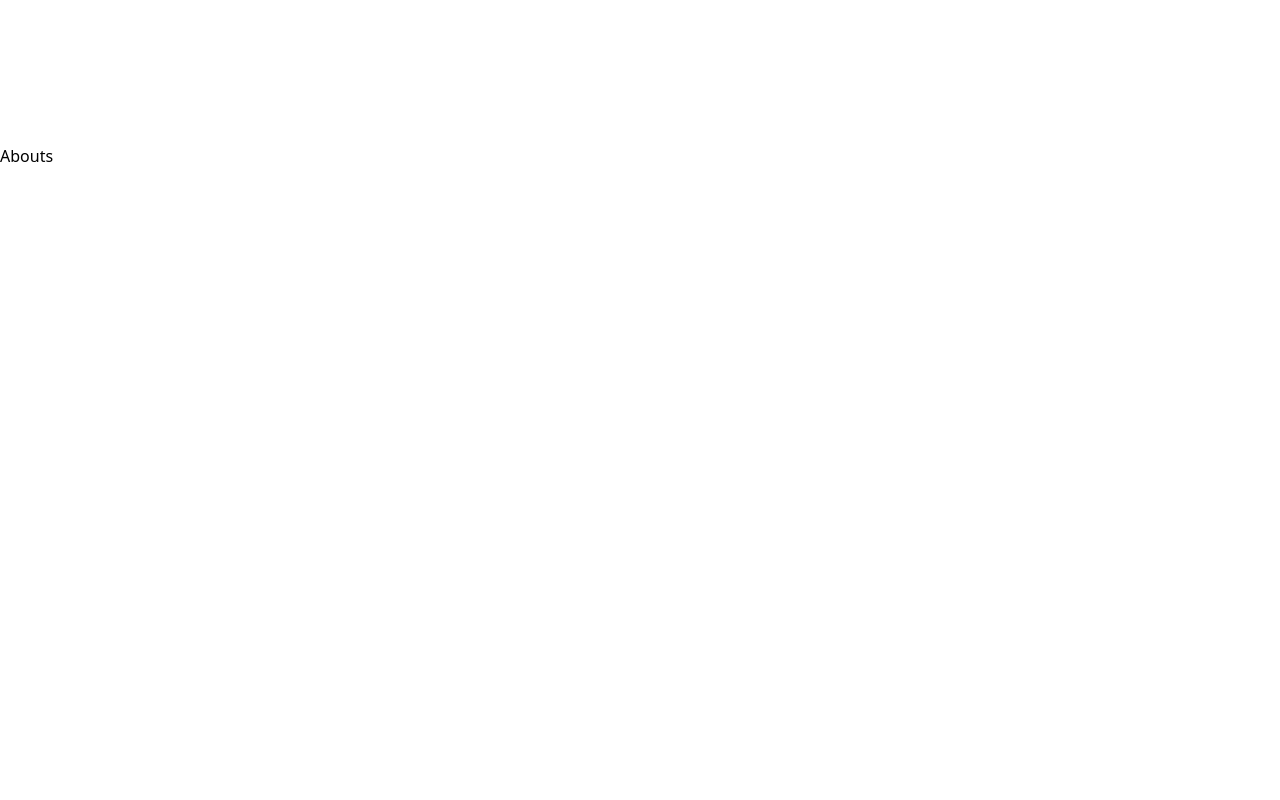
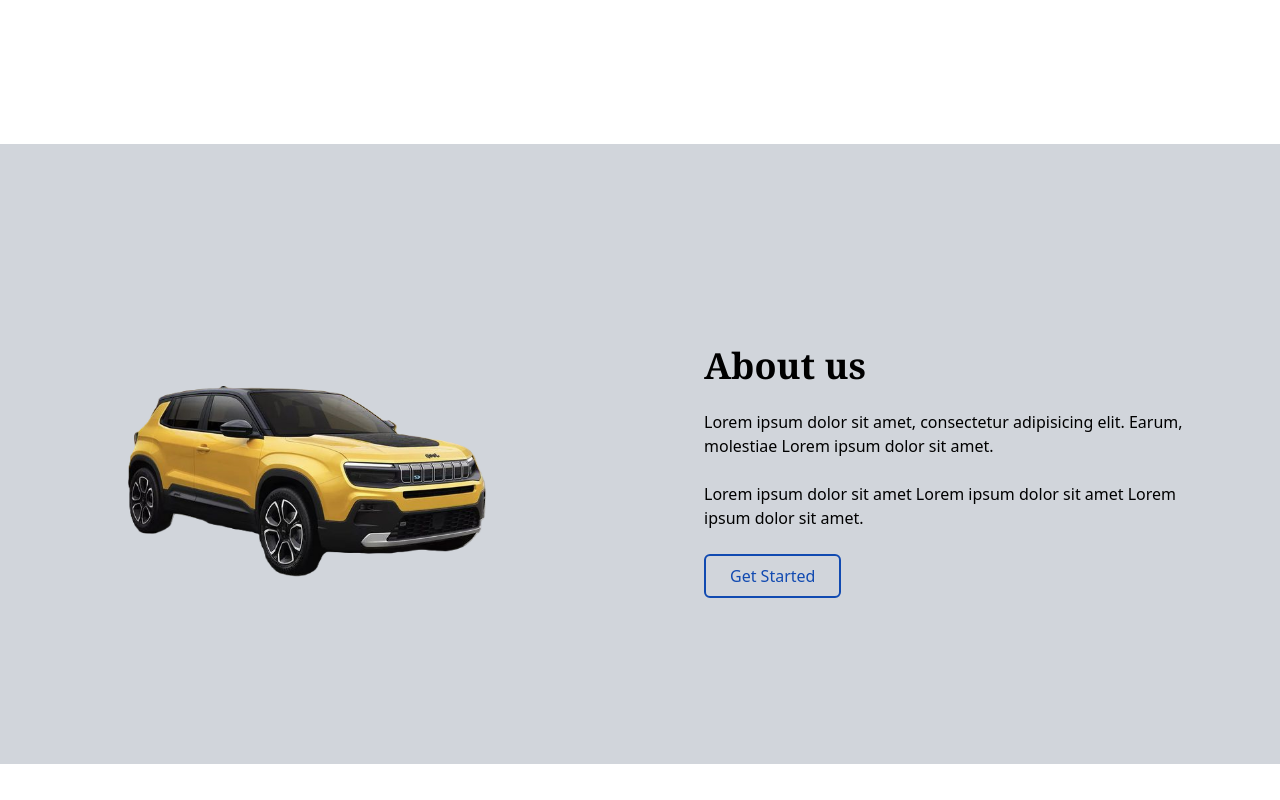
Before and after one commit to jainoos007/Car-Rental, a React (Vite) app: page / in a window 1280 px wide. Shown: the part 536-1336 px from the top of the page. Before the commit the page ends 800 px from the top, so only its background shows below. Built offline with nearby package versions, Linux system fonts and the light colour scheme.

Commit message:
complete about component

```diff
--- a/src/Components/About/About.jsx
+++ b/src/Components/About/About.jsx
@@ -1,7 +1,34 @@
 import React from "react";
+import bannerCar from "../../assets/car1.png";
 
 const About = () => {
-  return <div>Abouts</div>;
+  return (
+    <div className="max-h-[620px] bg-gray-300">
+      <div className="container grid grid-cols-2 py-32">
+        {/* image section */}
+        <div className="relative ml-10">
+          <img src={bannerCar} alt="car" className="scale-75 max-h-[400px]" />
+        </div>
+        {/* text section */}
+        <div className="flex flex-col gap-6 ml-16 mr-16 justify-center">
+          <h1 className="font-bold text-4xl font-serif">About us</h1>
+          <p>
+            Lorem ipsum dolor sit amet, consectetur adipisicing elit. Earum,
+            molestiae Lorem ipsum dolor sit amet.
+          </p>
+          <p>
+            Lorem ipsum dolor sit amet Lorem ipsum dolor sit amet Lorem ipsum
+            dolor sit amet.
+          </p>
+          <div>
+            <button className="border-2 border-primary rounded-md text-primary px-6 py-2 hover:bg-primary/90 hover:text-black">
+              Get Started
+            </button>
+          </div>
+        </div>
+      </div>
+    </div>
+  );
 };
 
 export default About;
--- a/src/Components/Hero/Hero.jsx
+++ b/src/Components/Hero/Hero.jsx
@@ -18,7 +18,7 @@ const Hero = ({ theme }) => {
               beatae nam similique nobis praesentium.
             </p>
             <div>
-              <button className="bg-primary/80 px-4 py-1 rounded-md">
+              <button className="bg-primary/70 px-5 py-2 rounded-md hover:bg-primary/80">
                 Get Started
               </button>
             </div>
--- a/src/Components/NavBar/NavBar.jsx
+++ b/src/Components/NavBar/NavBar.jsx
@@ -4,7 +4,7 @@ import DarkMode from "./DarkMode";
 const NavBar = ({ theme, setTheme }) => {
   return (
     <div className="shadow-md dark:bg-gray-900 dark:text-white">
-      <div className="container flex justify-between items-center py-3 dark:">
+      <div className="container w-full flex justify-between items-center py-3 dark:">
         <div>
           <p className=" font-serif font-bold text-3xl">Car Rental</p>
         </div>
```
